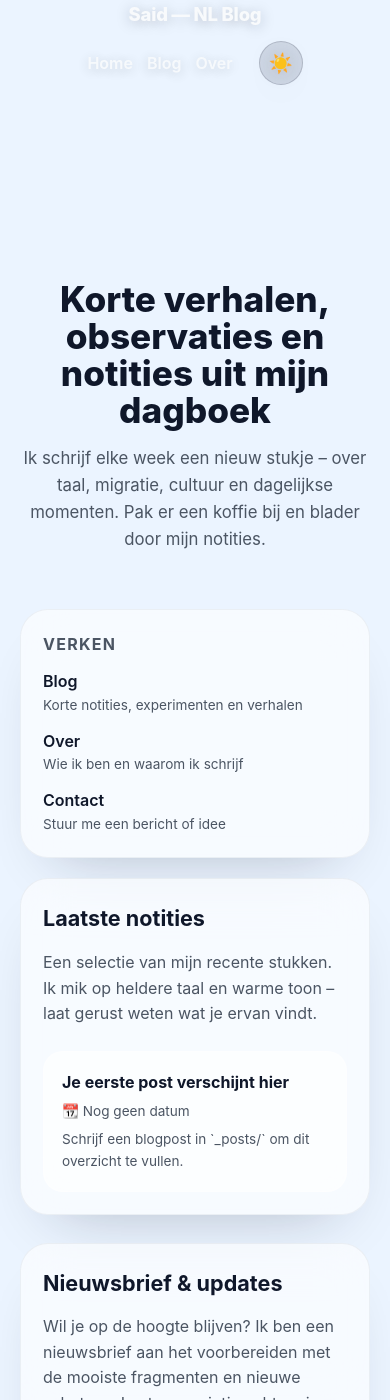
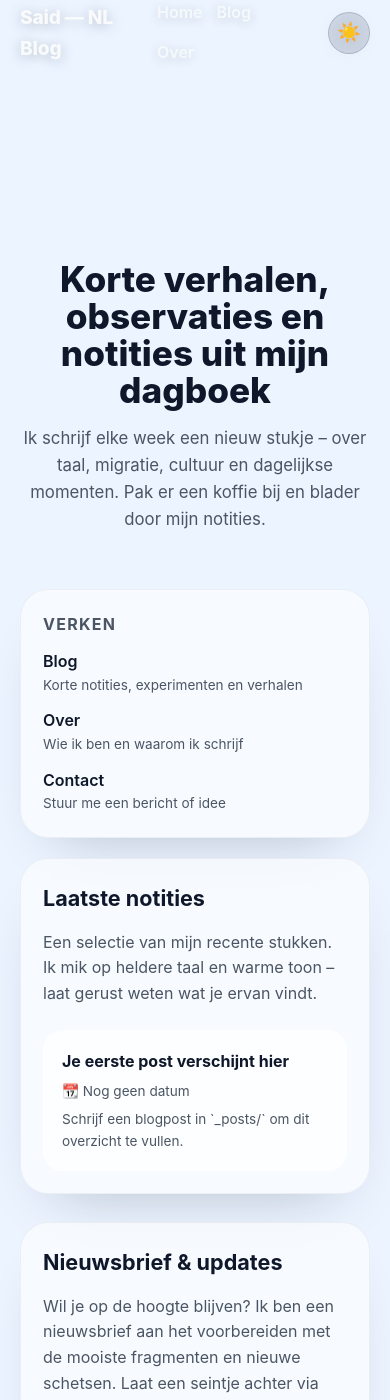
Before and after one commit to anatolischejongen/anatolischejongen, a Jekyll site: the page built from index.md, in a window 390 px wide and 1400 px high. Built offline with Jekyll 4.4.1, drawn with Linux system fonts in a browser that asks for light colours.

Commit message:
Refine header layout and panel spacing

```diff
--- a/_layouts/default.html
+++ b/_layouts/default.html
@@ -25,19 +25,19 @@
   <header class="site-header" id="siteHeader">
     <div class="site-header__inner">
       <a class="brand" href="{{ '/' | relative_url }}">{{ site.title }}</a>
-      <div class="site-header__actions">
+      <nav class="main-nav" aria-label="Hoofdmenu">
+        <a href="{{ '/' | relative_url }}">Home</a>
+        <a href="{{ '/blog/' | relative_url }}">Blog</a>
+        <a href="{{ '/about' | relative_url }}">Over</a>
+      </nav>
+      <div class="site-header__controls">
+        <button class="theme-toggle" id="themeToggle" type="button" aria-pressed="false" aria-label="Schakel thema">
+          <span aria-hidden="true"></span>
+        </button>
         <button class="mobile-menu-toggle" id="mobileMenuToggle" type="button" aria-label="Menu aç/kapat" aria-expanded="false" aria-controls="mobileMenu">
           <span class="mobile-menu-toggle__line" aria-hidden="true"></span>
           <span class="mobile-menu-toggle__line" aria-hidden="true"></span>
           <span class="mobile-menu-toggle__line" aria-hidden="true"></span>
-        </button>
-        <nav class="main-nav" aria-label="Hoofdmenu">
-          <a href="{{ '/' | relative_url }}">Home</a>
-          <a href="{{ '/blog/' | relative_url }}">Blog</a>
-          <a href="{{ '/about' | relative_url }}">Over</a>
-        </nav>
-        <button class="theme-toggle" id="themeToggle" type="button" aria-pressed="false" aria-label="Schakel thema">
-          <span aria-hidden="true"></span>
         </button>
       </div>
     </div>
--- a/assets/css/site.css
+++ b/assets/css/site.css
@@ -137,7 +137,7 @@ body{
   .mobile-menu-toggle{
     display:flex;
   }
-  .site-header__actions{
+  .site-header__controls{
     gap:16px;
   }
   .theme-toggle{
@@ -175,7 +175,7 @@ body{
 .site-header__inner{
   display:flex;
   align-items:center;
-  justify-content:space-between;
+  justify-content:flex-start;
   gap: clamp(20px, 3vw, 32px);
   width:100%;
   max-width:min(1120px, 100%);
@@ -193,18 +193,19 @@ body{
   text-shadow: var(--header-shadow);
 }
 
-.site-header__actions{
-  margin-left:auto;
+
+.site-header__controls{
+  margin-left: clamp(16px, 3vw, 40px);
   display:flex;
   align-items:center;
-  justify-content:flex-end;
-  gap:24px;
+  gap:18px;
 }
 
 .main-nav{
   display:flex;
   align-items:center;
-  gap:20px;
+  gap:24px;
+  margin-left:auto;
 }
 
 .main-nav a{
@@ -632,17 +633,27 @@ body.menu-open{
     gap:20px;
   }
   .site-header__inner{
-    flex-wrap:wrap;
-    justify-content:center;
+    flex-wrap:nowrap;
+    justify-content:space-between;
+    align-items:center;
     gap:12px;
     padding:0 20px;
     margin:0;
   }
-  .site-header__actions{
-    width:100%;
-    justify-content:center;
-    gap:14px;
-    padding-right:0;
+  .site-header__controls{
+    margin-left:16px;
+    gap:12px;
+  }
+  .mobile-menu-toggle{
+    width:42px;
+    height:42px;
+  }
+  .theme-toggle{
+    width:42px;
+    height:42px;
+  }
+  .brand{
+    font-size:clamp(1.05rem, 5vw, 1.2rem);
   }
   .main-nav{
     gap:14px;
```
